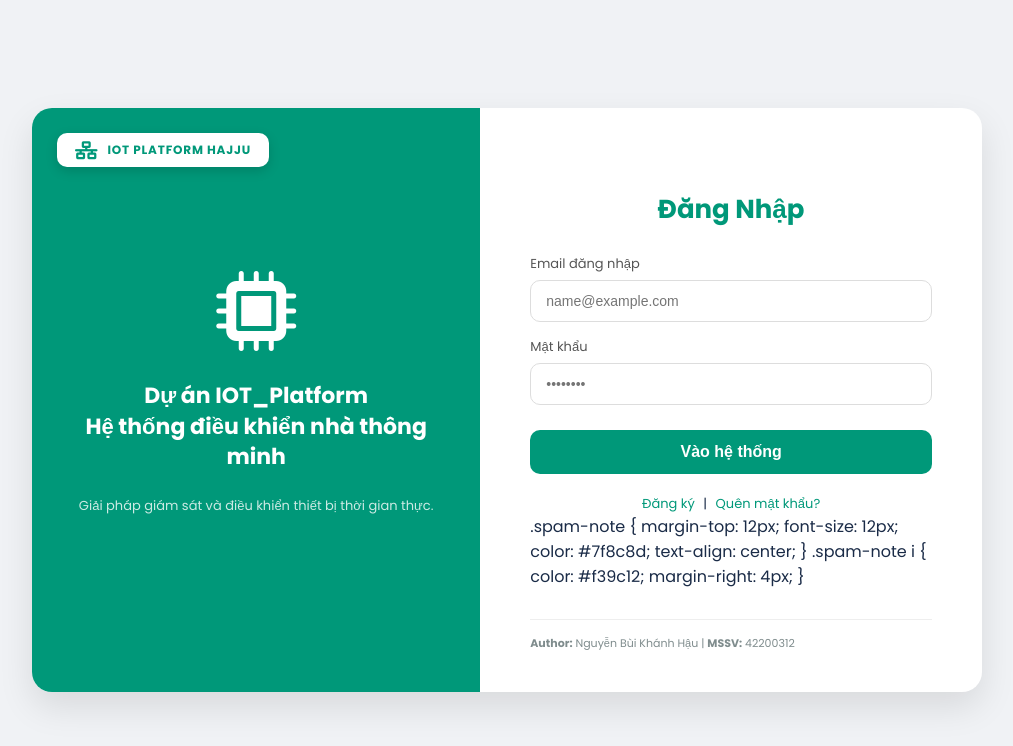
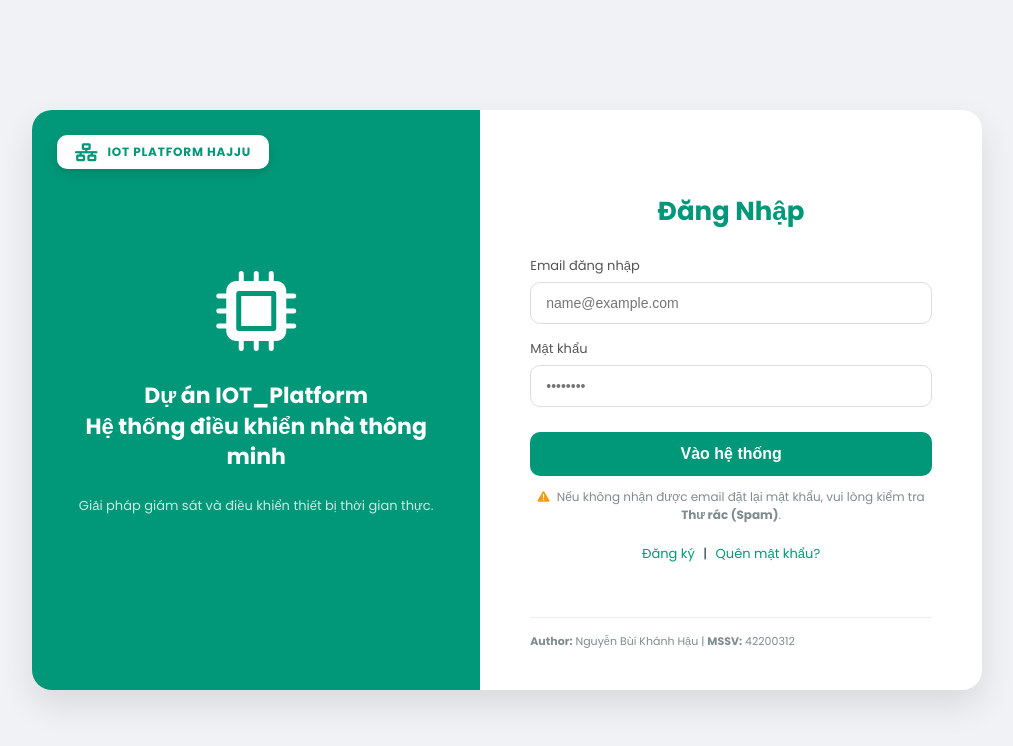
Before and after one commit to nguyenbuikhanhhau-prog/IOT, a Flask app: page / in a window 1280 px wide. Shown: the top 746 px of the page, without its empty margins (133-1146 px from the left). Run offline with Flask 3, Linux system fonts and the light colour scheme.

Commit message:
login.html

```diff
--- a/iot-backend/templates/login.html
+++ b/iot-backend/templates/login.html
@@ -187,6 +187,18 @@
         .message.error { background-color: var(--button-danger); }
 
         #register-form, #forgot-password-form { display: none; }
+        .spam-note {
+    margin-top: 12px;
+    font-size: 12px;
+    color: #7f8c8d;
+    text-align: center;
+}
+
+.spam-note i {
+    color: #f39c12;
+    margin-right: 4px;
+}
+
     </style>
 </head>
 <body>
@@ -241,6 +253,10 @@
                     </div>
                     <button type="submit" class="btn">Gửi yêu cầu</button>
                 </form>
+<div class="spam-note">
+    <i class="fas fa-exclamation-triangle"></i>
+    Nếu không nhận được email đặt lại mật khẩu, vui lòng kiểm tra <b>Thư rác (Spam)</b>.
+</div>
 
                 <div class="links">
                     <a href="#" id="show-register">Đăng ký</a> |
@@ -248,18 +264,6 @@
                     <a href="#" id="show-login" style="display:none;">Quay lại Đăng nhập</a>
                 </div>
             </div>
-.spam-note {
-    margin-top: 12px;
-    font-size: 12px;
-    color: #7f8c8d;
-    text-align: center;
-}
-
-.spam-note i {
-    color: #f39c12;
-    margin-right: 4px;
-}
-
             <div class="author-info">
                 <strong>Author:</strong> Nguyễn Bùi Khánh Hậu | <strong>MSSV:</strong> 42200312
             </div>
@@ -363,19 +367,18 @@ forgotForm.addEventListener("submit", async (e) => {
 
         const data = await res.json();
 
-        // Kiểm tra kết quả trả về từ server
         if (data.success) {
             statusMessage.className = "message success";
             statusMessage.innerHTML = `
                 ${data.message || "Mật khẩu mới đã được gửi."}
-                <br><small>⚠️ Nếu không thấy email, hãy kiểm tra <b>Thư rác / Spam</b>.</small>
+                <br>
+                <small>⚠️ Nếu không thấy email, hãy kiểm tra <b>Thư rác / Spam</b>.</small>
             `;
         } else {
             statusMessage.className = "message error";
             statusMessage.innerText = data.message || "Có lỗi xảy ra.";
         }
 
-        // Hiển thị thông báo lên màn hình
         statusMessage.style.display = "block";
 
     } catch (err) {
@@ -384,12 +387,6 @@ forgotForm.addEventListener("submit", async (e) => {
         statusMessage.style.display = "block";
     }
 });
-        catch (err) {
-        statusMessage.className = "message error";
-        statusMessage.innerText = "Không kết nối được server.";
-        statusMessage.style.display = "block";
-    }
-})
     </script>
 </body>
 
```
